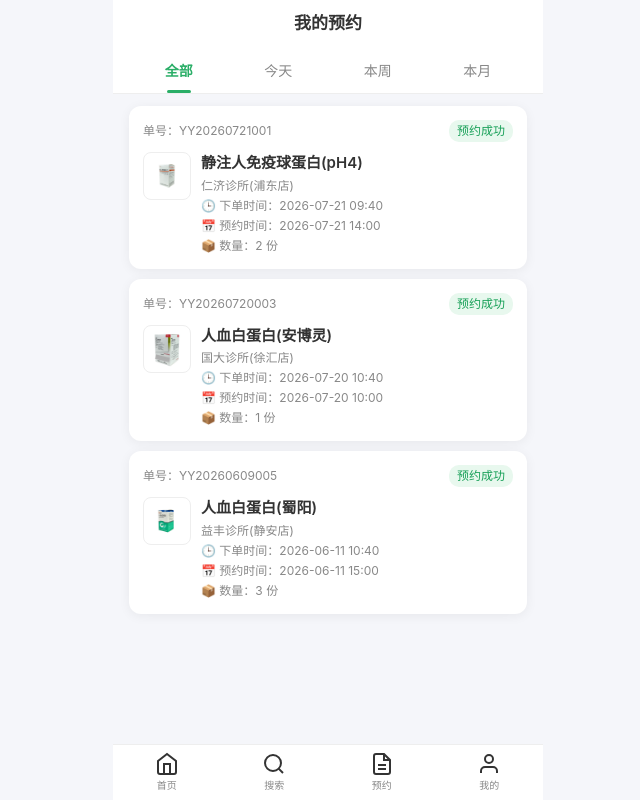
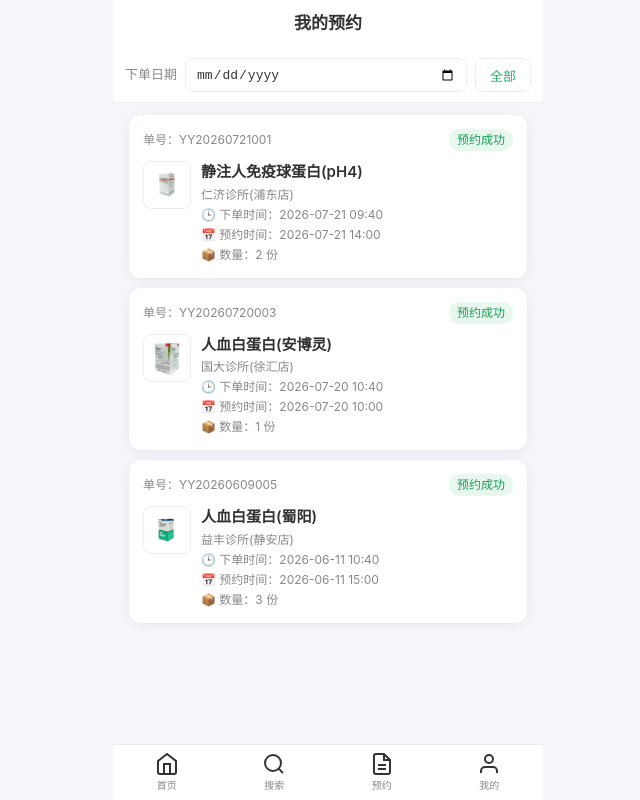
Before and after one commit to zealotxp/SYGO, a website: page my-appointments.html in a window 1280 px wide. Shown: the whole page, without its empty margins (312-952 px from the left). Drawn offline with Linux system fonts and the light colour scheme.

Commit message:
v1.2.7: 我的预约顶部筛选改为具体日期选择器(年月日)，按下单日期精确筛选

```diff
--- a/css/common.css
+++ b/css/common.css
@@ -1029,6 +1029,11 @@
   .status-success { background: #E8F8EE; color: #18A058; }
   .appointment-item-qty { font-size: 12px; color: var(--text-secondary); margin-top: 2px; }
   .empty-tip { text-align: center; color: var(--text-secondary); padding: 48px 0; font-size: 14px; }
+  .order-filter { display: flex; align-items: center; gap: 8px; padding: 10px 12px; background: var(--white); border-bottom: 1px solid var(--border); }
+  .order-filter label { font-size: 13px; color: var(--text-secondary); white-space: nowrap; }
+  .order-filter input[type="date"] { flex: 1; min-width: 0; height: 34px; padding: 0 10px; border: 1px solid var(--border); border-radius: 8px; font-size: 13px; background: #fff; color: var(--text); }
+  .order-filter .btn-reset { height: 34px; padding: 0 14px; border: 1px solid var(--border); border-radius: 8px; background: #fff; color: var(--primary); font-size: 13px; cursor: pointer; white-space: nowrap; }
+  .order-filter .btn-reset:active { background: var(--primary-light); }
   .appointment-item-body {
     display: flex;
     gap: 10px;
--- a/js/app.js
+++ b/js/app.js
@@ -1000,7 +1000,7 @@ function closeSuccessModal() {
 
 // ===== My Appointments (dynamic list, no status lifecycle) =====
 const APPOINTMENTS_KEY = 'sygo_appointments';
-let currentOrderFilter = 'all';
+let currentOrderDate = '';
 
 function getMyAppointments() {
   try {
@@ -1035,32 +1035,20 @@ function formatDateTime(ts) {
   return d.getFullYear() + '-' + p(d.getMonth() + 1) + '-' + p(d.getDate()) + ' ' + p(d.getHours()) + ':' + p(d.getMinutes());
 }
 
-function orderTimeStart() {
-  const d = new Date();
-  const day = d.getDay(); // 0=Sun
-  const diff = (day === 0 ? -6 : 1 - day); // 周一为一周起点
-  return {
-    startOfDay: new Date(d.getFullYear(), d.getMonth(), d.getDate()).getTime(),
-    startOfWeek: new Date(d.getFullYear(), d.getMonth(), d.getDate() + diff).getTime(),
-    startOfMonth: new Date(d.getFullYear(), d.getMonth(), 1).getTime()
-  };
-}
-
 function renderMyAppointments() {
   const listEl = document.getElementById('appointmentList');
   if (!listEl) return;
   let list = getMyAppointments();
   if (!list) { seedAppointments(); list = getMyAppointments(); }
-  const t = orderTimeStart();
   const filtered = (list || []).filter(a => {
-    const ts = a.createdAt || 0;
-    if (currentOrderFilter === 'today') return ts >= t.startOfDay;
-    if (currentOrderFilter === 'week') return ts >= t.startOfWeek;
-    if (currentOrderFilter === 'month') return ts >= t.startOfMonth;
-    return true;
+    if (!currentOrderDate) return true;
+    const d = new Date(a.createdAt || 0);
+    const p = n => (n < 10 ? '0' : '') + n;
+    const ds = d.getFullYear() + '-' + p(d.getMonth() + 1) + '-' + p(d.getDate());
+    return ds === currentOrderDate;
   });
   if (!filtered.length) {
-    listEl.innerHTML = '<div class="empty-tip">该时间段暂无预约记录</div>';
+    listEl.innerHTML = '<div class="empty-tip">该日期暂无预约记录</div>';
     return;
   }
   filtered.sort((a, b) => (b.createdAt || 0) - (a.createdAt || 0));
@@ -1084,10 +1072,15 @@ function renderMyAppointments() {
   `).join('');
 }
 
-function filterByOrderTime(el, type) {
-  document.querySelectorAll('.filter-tab').forEach(tab => tab.classList.remove('active'));
-  if (el) el.classList.add('active');
-  currentOrderFilter = type;
+function filterByOrderDate(val) {
+  currentOrderDate = val || '';
+  renderMyAppointments();
+}
+
+function resetOrderDate() {
+  currentOrderDate = '';
+  const el = document.getElementById('orderDateFilter');
+  if (el) el.value = '';
   renderMyAppointments();
 }
 
--- a/my-appointments.html
+++ b/my-appointments.html
@@ -15,11 +15,10 @@
       我的预约
     </div>
 
-    <div class="filter-tabs">
-      <div class="filter-tab active" onclick="filterByOrderTime(this,'all')">全部</div>
-      <div class="filter-tab" onclick="filterByOrderTime(this,'today')">今天</div>
-      <div class="filter-tab" onclick="filterByOrderTime(this,'week')">本周</div>
-      <div class="filter-tab" onclick="filterByOrderTime(this,'month')">本月</div>
+    <div class="order-filter">
+      <label>下单日期</label>
+      <input type="date" id="orderDateFilter" onchange="filterByOrderDate(this.value)">
+      <button class="btn-reset" onclick="resetOrderDate()">全部</button>
     </div>
 
     <div class="appointment-list" id="appointmentList" style="margin-top:12px;"></div>
--- a/package.json
+++ b/package.json
@@ -1,6 +1,6 @@
 {
   "name": "shangyao-go",
-  "version": "1.2.6",
+  "version": "1.2.7",
   "private": true,
   "description": "上药GO-便民找药平台 - 移动端找药预约平台"
 }
```
Also changed, not shown: pages_raw/myAppointmentsPage.html (+4 -5 lines), CHANGELOG.md.
